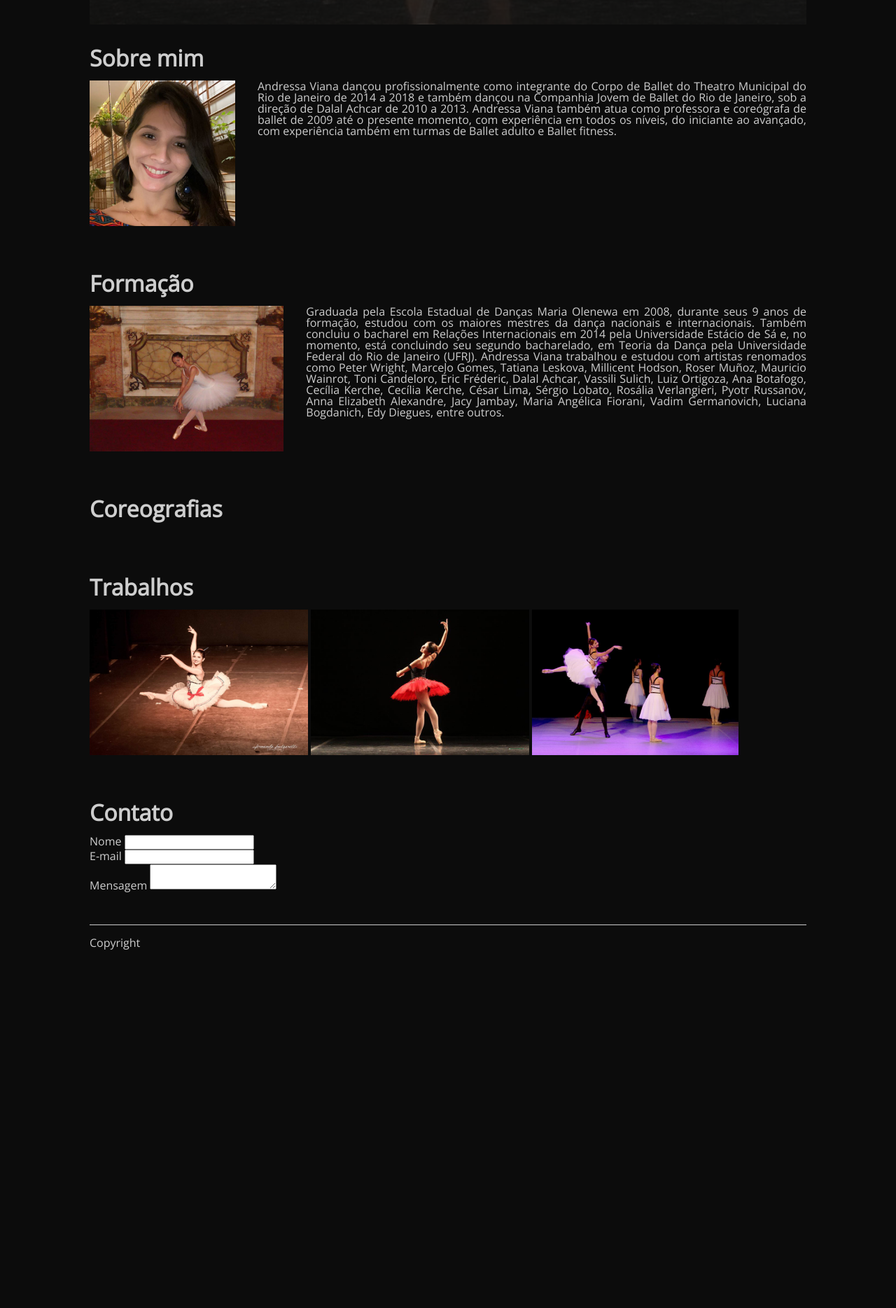
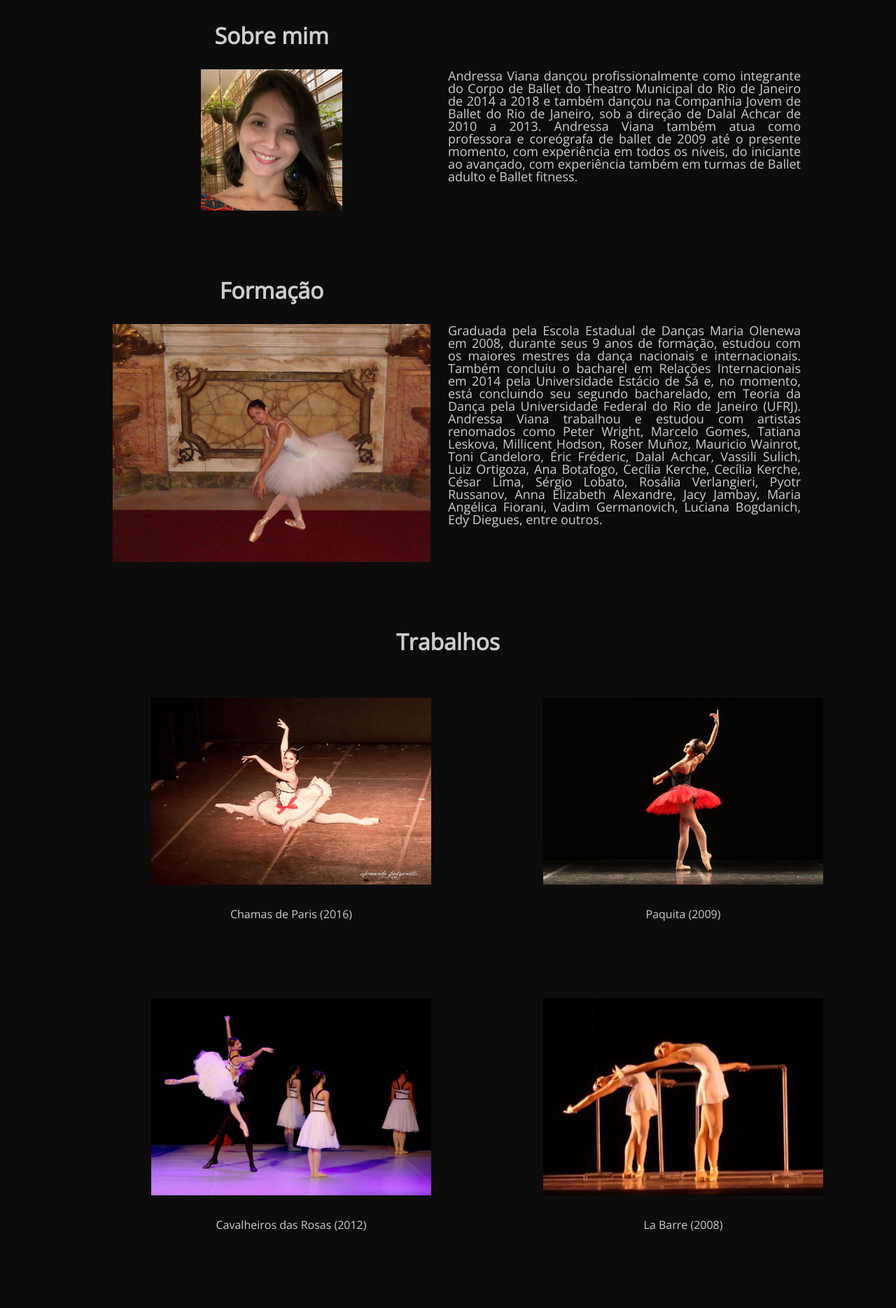
Before and after one commit to telesdev/portfolio-andressa, a plain HTML site: page index.html in a window 1280 px wide. Shown: the part 931-2800 px from the top of the page at 70% size. Before the commit the page ends 2289 px from the top, so only its background shows below. Drawn offline with nearby package versions, Linux system fonts and the light colour scheme.

Commit message:
mudança de algumas fotos e inicio do footer

```diff
--- a/index.html
+++ b/index.html
@@ -18,14 +18,13 @@
             <div id='header-container' class='container'>
                 <div id='logo-menu'>
                     <div id="div-logo">
-                        <img src="images/logo Ballet.png" title="Logo Andresa Viana" alt="Logo do site contendo uma bailarina, sapatilha e o nome Andressa Viana" id='logo'>
+                        <a href="#home"><img src="images/logo-Ballet.png" title="Logo Andresa Viana" alt="Logo do site contendo uma bailarina, sapatilha e o nome Andressa Viana" id='logo'></a>
                     </div>
                     <nav id='nav-menu'>
                         <ul id="menu">
                             <li><a href="#home">Home</a></li>
                             <li><a href="#about">Sobre mim</a></li>
                             <li><a href="#education">Formação</a></li>
-                            <li><a href="#choreo">Coreografias</a></li>
                             <li><a href="#jobs">Trabalhos</a></li>
                             <li><a href="#contacts">Contato</a></li>
                         </ul>
@@ -41,7 +40,7 @@
                 <section id='about'>
                     <div>
                         <h2>Sobre mim</h2>
-                        <img src="images/pp.jpg" title="Perfil" alt="Foto de perfil de Andressa Viana" id='profile'>
+                        <img src="images/pp.jpg" title="Perfil" alt="Foto de perfil de Andressa Viana" id='img-about'>
                     </div>
                     <div>
                         <h2 class='hide'>Hide</h2>
@@ -51,26 +50,51 @@
                 <section id='education'>
                     <div>
                         <h2>Formação</h2>
-                        <img src="images/young.jpg" title="Formação" alt="Foto de Andressa Viana quando jovem">
+                        <img src="images/young.jpg" title="Formação" alt="Foto de Andressa Viana quando jovem" id="img-education">
                     </div>
                     <div>
                         <h2 class='hide'>Hide</h2>
                         <p>Graduada pela Escola Estadual de Danças Maria Olenewa em 2008, durante seus 9 anos de formação, estudou com os maiores mestres da dança nacionais e internacionais. Também concluiu o bacharel em Relações Internacionais em 2014 pela Universidade Estácio de Sá e, no momento, está concluindo seu segundo bacharelado, em Teoria da Dança pela Universidade Federal do Rio de Janeiro (UFRJ). Andressa Viana trabalhou e estudou com artistas renomados como Peter Wright, Marcelo Gomes, Tatiana Leskova, Millicent Hodson, Roser Muñoz, Mauricio Wainrot, Toni Candeloro, Éric Fréderic, Dalal Achcar, Vassili Sulich, Luiz Ortigoza, Ana Botafogo, Cecília Kerche, Cecília Kerche, César Lima, Sérgio Lobato, Rosália Verlangieri, Pyotr Russanov, Anna Elizabeth Alexandre, Jacy Jambay, Maria Angélica Fiorani, Vadim Germanovich, Luciana Bogdanich, Edy Diegues, entre outros.</p>
                     </div>
                 </section>
-                <section id='choreo'>
-                    <h2>Coreografias</h2>
-                </section>
                 <section id='jobs'>
                     <h2>Trabalhos</h2>
                     <div>
-                        <img src="images/Flammes of Paris.jpg">
-                        <img src="images/Paquita.jpg">
-                        <img src="images/Cavalheiros da Rosa - Cia Jovem.jpg">
+                        <div class="div-cards" id="div-cards1">
+                            <div class="card" id="card1">
+                                <img src="images/Flammes-of-Paris.jpg" title="" alt="" class="img-card">
+                                <p class="p-card">Chamas de Paris (2016)</p>
+                            </div>
+                            <div class="card" id="card2">
+                                <img src="images/Paquita.jpg" title="" alt="" class="img-card">
+                                <p class="p-card">Paquita (2009)</p>
+                            </div>
+                        </div>
+                        <div class="div-cards" id="div-cards2">
+                            <div class="card" id="card3">
+                                <img src="images/Cavalheiros-da-Rosa-Cia-Jovem.jpg" title="" alt="" class="img-card">
+                                <p class="p-card">Cavalheiros das Rosas (2012)</p>
+                            </div>
+                            <div class="card" id="card4">
+                                <img src="images/3.png" title="" alt="" class="img-card">
+                                <p class="p-card">La Barre (2008)</p>
+                            </div>
+                        </div>
+                        <div class="div-cards" id="div-cards3">
+                            <div class="card" id="card5">
+                                <img src="images/india.png" title="" alt="" class="img-card">
+                                <p class="p-card">Sagração da Primavera (2015)</p>
+                            </div>
+                            <div class="card" id="card6">
+                                <img src="images/swan.png" title="" alt="" class="img-card">
+                                <p class="p-card">O Lago dos Cisnes (2016)</p>
+                            </div>
+                        </div>
                     </div>
                 </section>
                 <section id='contacts'>
                     <h2>Contato</h2>
+                    <div>
                         <form>
                             <div>
                                 <label>Nome</label>
@@ -84,7 +108,12 @@
                                 <label>Mensagem</label>
                                 <textarea></textarea>
                             </div>
+                            <button type="button">Enviar</button>
                         </form>
+                        <div>
+                            <h2>To aqui</h2>
+                        </div>
+                    </div>
                 </section>
             </div>
         </main>
--- a/styles/style.css
+++ b/styles/style.css
@@ -1,3 +1,9 @@
+* {
+    padding: 0;
+    margin: 0;
+    box-sizing: border-box;
+}
+
 html {
     background-color: #0c0c0c;
     color: #cecece;
@@ -33,16 +39,12 @@ h1 {
 
 h2 {
     font-size: 2em;
-    padding: 0 0 0.5em 0;
+    padding: 0 0 1em 0;
+    text-align: center;
 }
 
 h3 {
     font-size: 1.5em;
-}
-
-#about>div>p, #education>div>p {
-    text-align: justify;
-    padding: 0 0 2em 2em ;
 }
 
 .hide {
@@ -69,7 +71,7 @@ h3 {
 }
 
 #home {
-    background-image: url('../images/Fairy\ -\ Sleeping\ Beauty.jpg');
+    background-image: url('../images/Fairy-Sleeping-Beauty.jpg');
     background-size: cover;
     background-repeat: no-repeat;
     background-position: center;
@@ -77,11 +79,80 @@ h3 {
     opacity: 0.2;
 }
 
-#about, #education {
+#img-about {
+    width: 40%;
+}
+
+#img-education {
+    width: 90%;
+}
+
+#about, #education, #jobs {
+    margin: 2em 0 0 0;
+}
+
+#about>div, #education>div {
+    width: 50%;
+    text-align: center;
+}
+
+#about>div>p, #education>div>p {
+    text-align: justify;
+    font-size: large;
+}
+
+#about, #education, #jobs>div {
     display: flex;
 }
 
-img {
+#jobs>div {
+    flex-direction: column;
+    display: flex;
+}
 
-    max-height: 13em;
+.div-cards {
+    display: flex;
+    margin: auto;
+    padding: 0 0 2em 0;
+    align-items: flex-end;
 }
+
+#div-cards1 {
+    padding: 2em 0 0 0;
+}
+
+.card {
+    width: 400px;
+    margin: 0 5em 5em;
+
+}
+
+.card:hover {
+    transform: scale(1.2);
+    box-shadow: 2px 2px 30px 1px rgba(255, 255, 255, 0.2);
+}
+
+.img-card {
+    width: 100%;
+    padding: 0 0 2em 0;
+    margin: auto;
+
+}
+
+.p-card {
+    text-align: center;
+    margin: 0 0 2em 0;
+}
+
+#contacts>div {
+    display: flex;
+}
+
+form {
+    width: 50%;
+    border: 1px solid blue;
+}
+
+form>div>label, form>div>input, form>div>textarea, form>button {
+    width: 100%;
+}
```
Also changed, not shown: images/3.png (added), images/Cavalheiros-da-Rosa-Cia-Jovem.jpg (renamed from images/Cavalheiros da Rosa - Cia Jovem.jpg), images/Fairy-Sleeping-Beauty.jpg (renamed from images/Fairy - Sleeping Beauty.jpg), images/Flammes-of-Paris.jpg (renamed from images/Flammes of Paris.jpg), images/india.png (added), images/logo-Ballet.png (renamed from images/logo Ballet.png), images/swan.png (added). Lines whose indentation alone changed are shown as unchanged.
